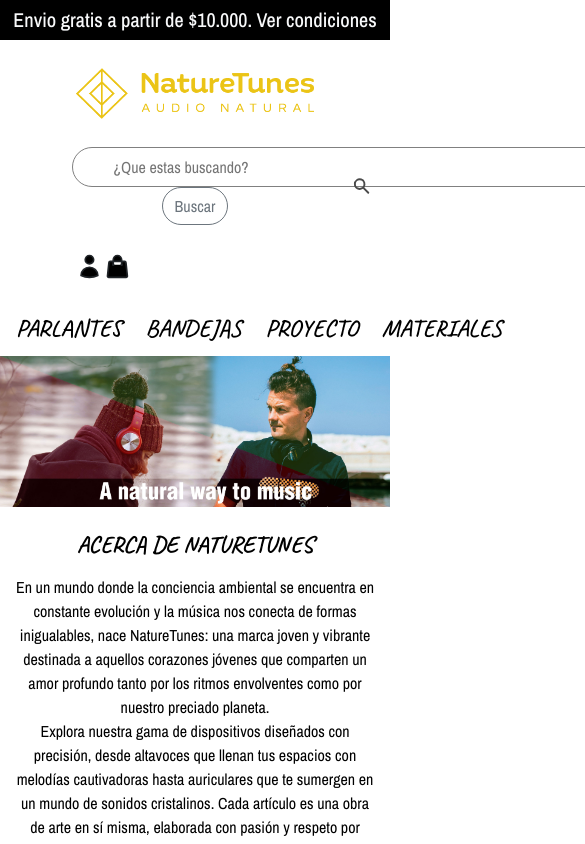
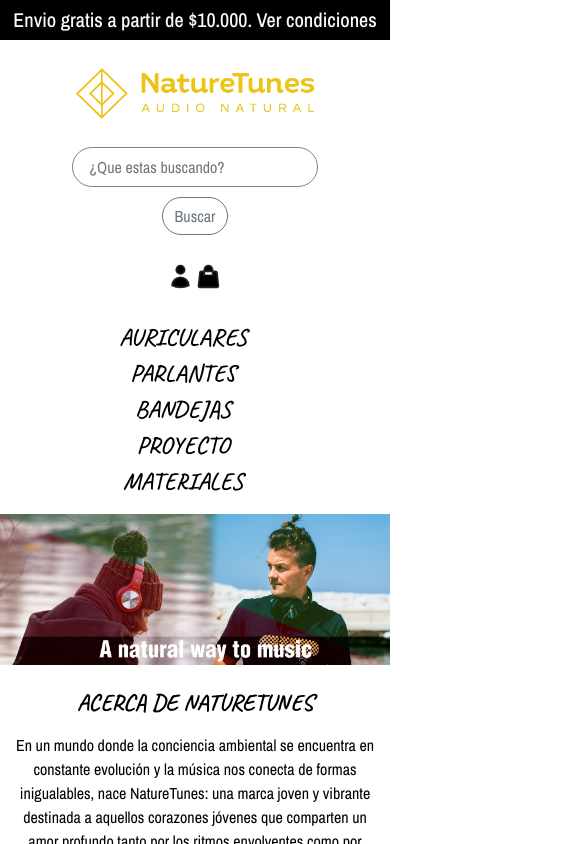
Before and after one commit to MaxiPrandi/NatureTunes, a React (Vite) app in the folder Front/: page / in a window 390 px wide. Shown: the top 844 px of the page, 585 px wide, since content can reach past the window. Built offline with nearby package versions, Linux system fonts and the light colour scheme.

Commit message:
subo navbar responsive

```diff
--- a/Front/public/styles/App.css
+++ b/Front/public/styles/App.css
@@ -1,7 +1,9 @@
 @import url('https://fonts.googleapis.com/css2?family=Caveat:wght@400;500;600;700&family=Roboto:wght@100&display=swap');
 @import url('https://fonts.googleapis.com/css2?family=Archivo+Narrow:ital,wght@0,400;0,500;0,600;0,700;1,400;1,500;1,600;1,700&family=Roboto:wght@100&display=swap');
 
-*{font-family: 'Archivo Narrow', Arial, sans-serif;}
+* {
+  font-family: 'Archivo Narrow', Arial, sans-serif;
+}
 
 #root {
   margin: 0;
@@ -16,7 +18,8 @@
   color: black;
 }
 
-h3, h4 {
+h3,
+h4 {
   font-family: 'Caveat';
   font-weight: 600;
 }
@@ -44,14 +47,16 @@ h3, h4 {
 }
 
 .buscador {
-  width: 35rem;
+  width: 70%;
   padding-left: 2.5rem;
   padding-right: 5%;
   border: 1px solid gray;
   line-height: 0.5rem;
+
 }
 
-.icons{
+
+.icons {
   display: flex;
   width: 4rem;
 }
@@ -59,8 +64,7 @@ h3, h4 {
 .links {
   display: flex;
   justify-content: center;
-  margin-top: 25px;
-  margin-bottom: 10px;
+  margin-bottom: 15px;
 }
 
 .linkk {
@@ -85,3 +89,30 @@ h3, h4 {
   background-color: rgb(10, 10, 10);
   color: white;
 }
+
+/* Responsive */
+
+@media (max-width: 575.98px) {
+  .buscador {
+    width: 100%;
+    padding: 0;
+  }
+
+
+  .boton {
+    margin-top: 10px;
+  }
+
+  .lupa {
+    display: none;
+  }
+
+}
+
+@media (max-width: 767.98px) {
+  .lupa {
+    display: none;
+  }
+
+
+}
--- a/Front/src/partials/Navbar.jsx
+++ b/Front/src/partials/Navbar.jsx
@@ -13,35 +13,30 @@ function NavBar() {
                     <Link to='/' className="text-decoration-none text-light ">  Ver condiciones</Link>
                 </h5>
             </Row>
+            {/* LOGO */}
 
             <Row className="mt-2 mx-5">
-                <Col md={2} className="mt-3">
+                <Col xs={12} md={2} className="mt-3">
                     <Link to="/" className="text-light">
                         <img src="./src/assets/images/default2.png" className="img-thumbnail border-0 p-1 d-flex" alt="logo" />
                     </Link>
                 </Col>
+                {/* buscador */}
 
-                <Col md={8} className="mt-4">
+                <Col xs={12} md={8} className="mt-4">
                     <div className="input-wrapper">
-                        <input type="search" placeholder="¿Que estas buscando?" className="buscador py-2 me-2 rounded-pill" />
-                        <svg
-                            xmlns="http://www.w3.org/2000/svg"
-                            class="input-icon"
-                            viewBox="0 0 20 20"
-                            fill="currentColor"
-                        >
-                            <path
-                                fill-rule="evenodd"
-                                d="M8 4a4 4 0 100 8 4 4 0 000-8zM2 8a6 6 0 1110.89 3.476l4.817 4.817a1 1 0 01-1.414 1.414l-4.816-4.816A6 6 0 012 8z"
-                                clip-rule="evenodd"
-                            />
-                        </svg>
-                        <button type="button" className="btn btn-outline-secondary rounded-pill">Buscar</button>
+                        <input type="search" placeholder="¿Que estas buscando?" className="buscador py-2 me-2 ps-3 rounded-pill" />
+                        <svg xmlns="http://www.w3.org/2000/svg" class="input-icon lupa" viewBox="0 0 20 20" fill="currentColor">
+                            <path fill-rule="evenodd" d="M8 4a4 4 0 100 8 4 4 0 000-8zM2 8a6 6 0 1110.89 3.476l4.817 4.817a1 1 0 01-1.414 1.414l-4.816-4.816A6 6 0 012 8z"
+                                clip-rule="evenodd" /></svg>
+                        <button type="button" className="btn btn-outline-secondary rounded-pill boton">Buscar</button>
                     </div>
                 </Col>
 
-                <Col md={2}>
-                    <div className="icons w-4 mt-4 p-1 d-flex justify-content-around">
+                {/* Iconos */}
+
+                <Col xs={12} md={2} className="d-flex justify-content-center ">
+                    <div className="icons w-4 mt-4 p-1 ">
                         <svg xmlns="http://www.w3.org/2000/svg" fill="solid" viewBox="0 0 25 25" strokeWidth="1.5" stroke="currentColor">
                             <path strokeLinecap="round" strokeLinejoin="round" d="M15.75 6a3.75 3.75 0 11-7.5 0 3.75 3.75 0 017.5 0zM4.501 20.118a7.5 7.5 0 0114.998 0A17.933 17.933 0 0112 21.75c-2.676 0-5.216-.584-7.499-1.632z" /></svg>
 
@@ -51,13 +46,24 @@ function NavBar() {
                 </Col>
             </Row>
             {/* Links de Navbar */}
-            <div className='links'>
-                <Link to='/seccion1' className="me-4 linkk">AURICULARES</Link>
-                <Link to='/seccion1' className="me-4 linkk">PARLANTES</Link>
-                <Link to='/seccion1' className="me-4 linkk">BANDEJAS</Link>
-                <Link to='/seccion1' className="me-4 linkk">PROYECTO</Link>
-                <Link to='/seccion1' className="me-4 linkk">MATERIALES</Link>
-            </div>
+            <Row className='links mt-4'>
+
+                <Col xs={12} md={3}>
+                    <Link to='/seccion1' className="me-4 linkk">AURICULARES</Link>
+                </Col>
+                <Col xs={12} md={2}>
+                    <Link to='/seccion1' className="me-4 linkk">PARLANTES</Link>
+                </Col>
+                <Col xs={12} md={2}>
+                    <Link to='/seccion1' className="me-4 linkk">BANDEJAS</Link>
+                </Col>
+                <Col xs={12} md={2}>
+                    <Link to='/seccion1' className="me-4 linkk">PROYECTO</Link>
+                </Col>
+                <Col xs={12} md={3}>
+                    <Link to='/seccion1' className="me-4 linkk">MATERIALES</Link>
+                </Col>
+            </Row>
 
 
         </Container>
```
